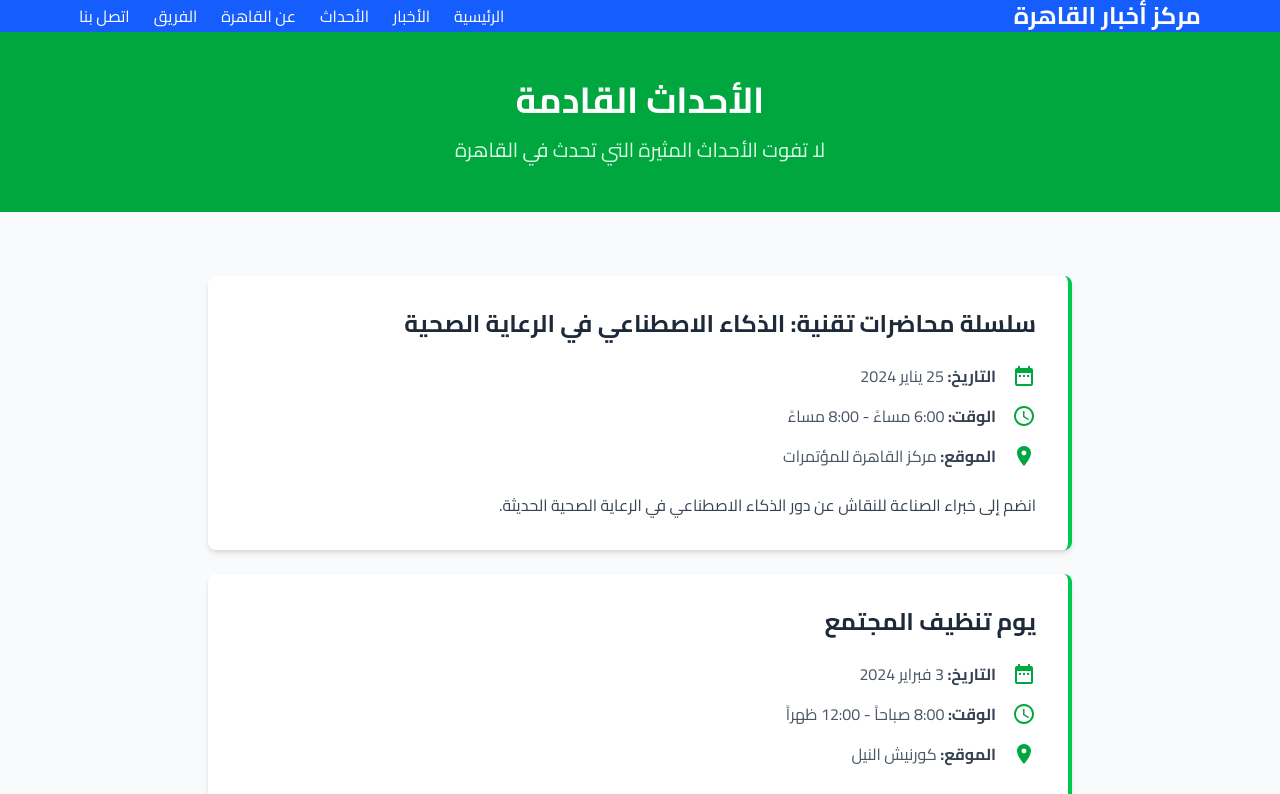
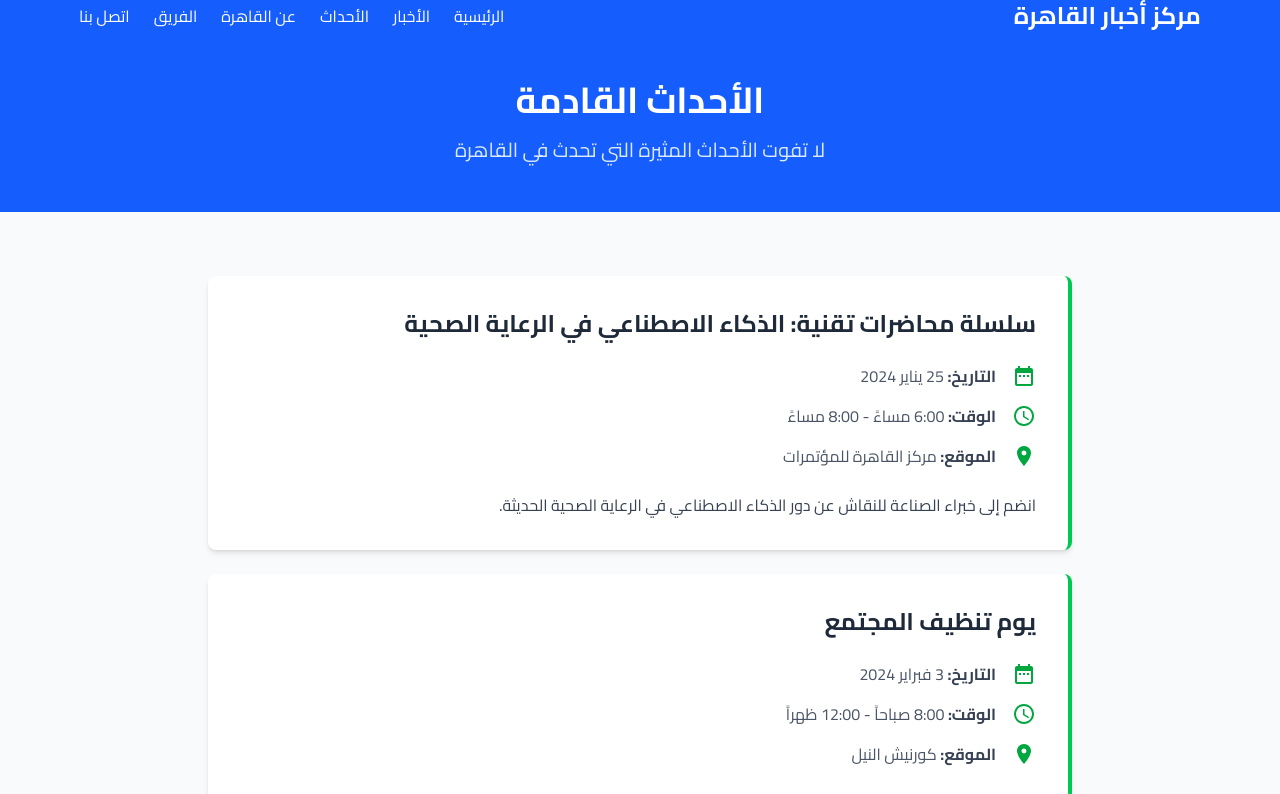
Before and after one commit to Mohamedahmed4444/cairo, a Next.js app: page /events in a window 1280 px wide. Shown: the top 794 px of the page. Built offline with nearby package versions, Linux system fonts and the light colour scheme.

Commit message:
Change header color and text styling in EventsPage

```diff
--- a/app/(pages)/events/page.jsx
+++ b/app/(pages)/events/page.jsx
@@ -9,10 +9,10 @@ export const metadata = {
 export default function EventsPage() {
   return (
     <div className="min-h-screen bg-gray-50">
-      <div className="bg-green-600 text-white py-12">
+      <div className="bg-blue-600 text-white py-12">
         <div className="max-w-7xl mx-auto px-4 text-center">
           <h1 className="text-4xl font-bold mb-4">الأحداث القادمة</h1>
-          <p className="text-xl text-green-100">لا تفوت الأحداث المثيرة التي تحدث في القاهرة</p>
+          <p className="text-xl text-blue-100">لا تفوت الأحداث المثيرة التي تحدث في القاهرة</p>
         </div>
       </div>
 
```
